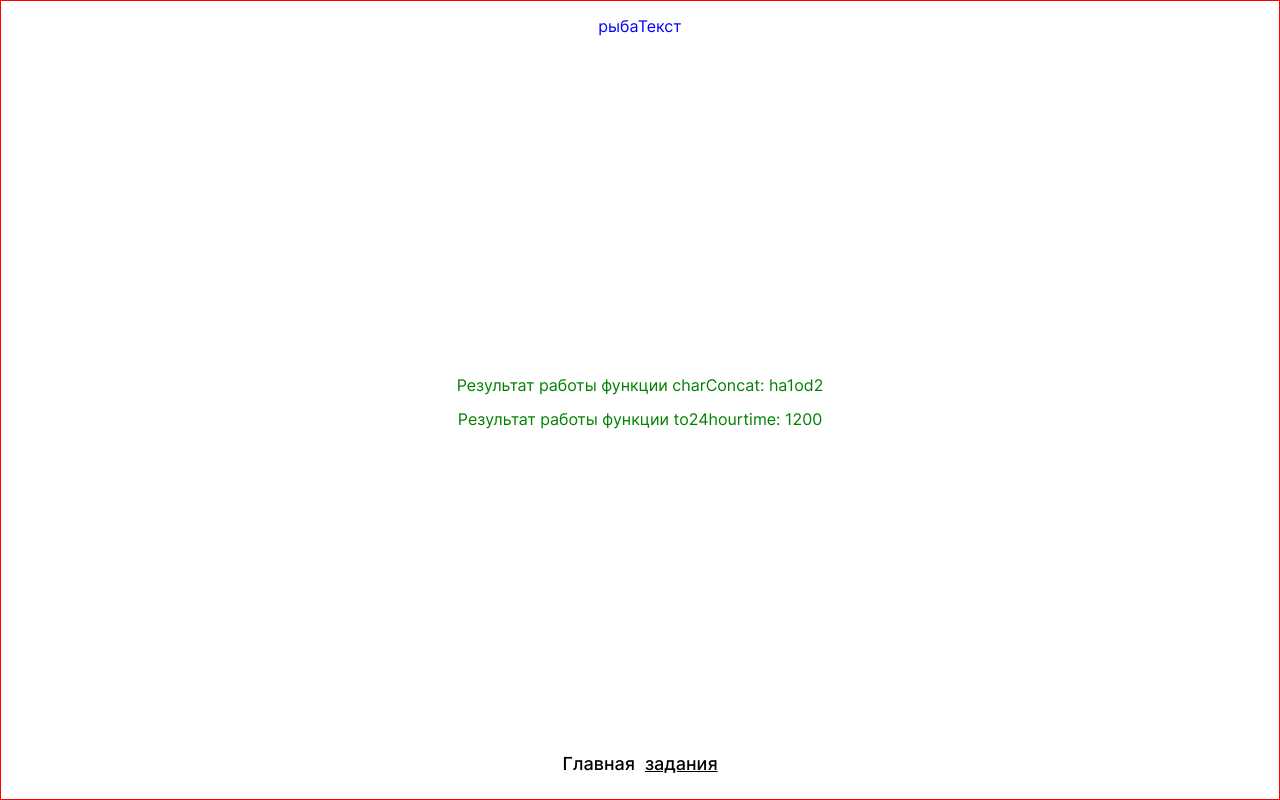
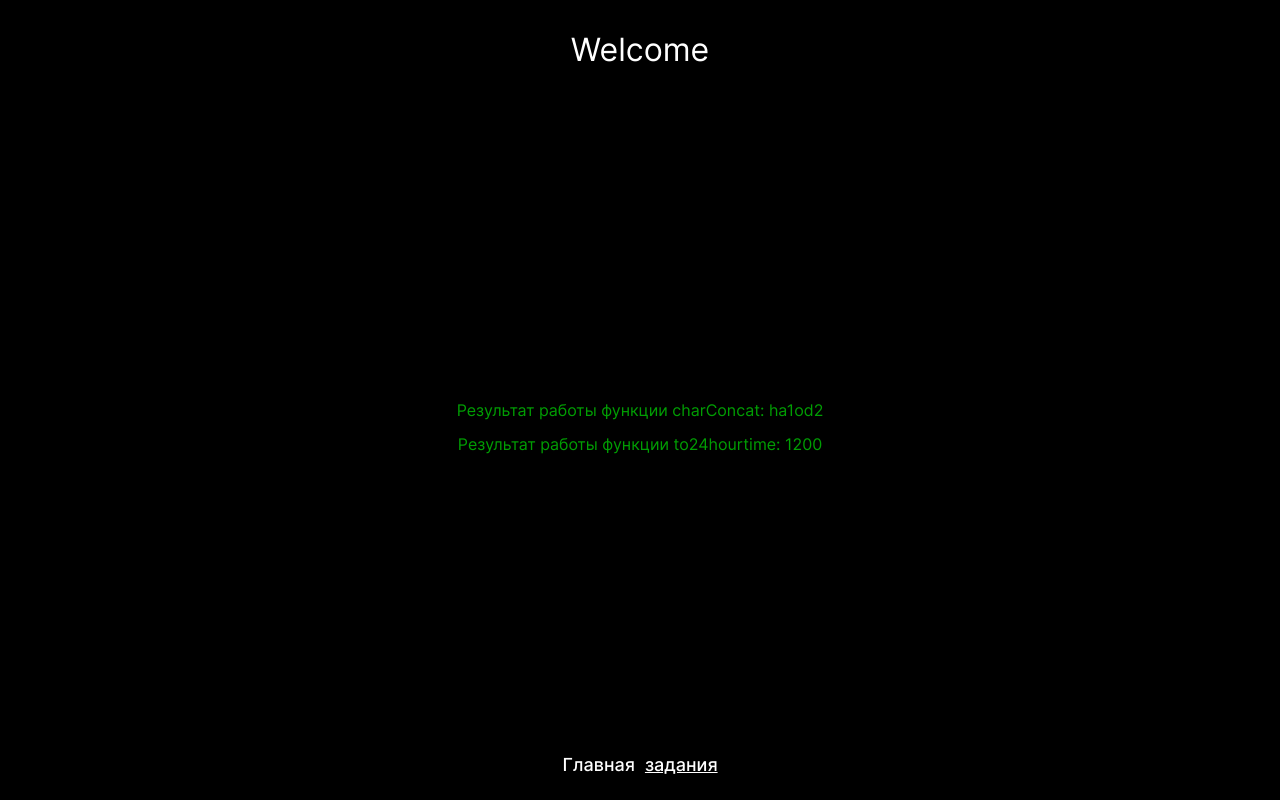
Before and after one commit to TimAbuev/keys, a React (Create React App) app: page /tasks in a window 1280 px wide. Built offline with nearby package versions, Linux system fonts and the light colour scheme.

Commit message:
feat: add variables.css

```diff
--- a/src/components/app/App.css
+++ b/src/components/app/App.css
@@ -9,5 +9,6 @@
   max-width: 1280px;
   margin: 0 auto;
   justify-content: space-between;
-  border: 1px solid red;
+  background-color: var(--background-color);
+  color: var(--font-color);
 }
--- a/src/components/header/Header.css
+++ b/src/components/header/Header.css
@@ -1,3 +1,3 @@
 .header {
-  color: blue;
+  font-size: 32px;
 }
--- a/src/components/header/Header.js
+++ b/src/components/header/Header.js
@@ -5,7 +5,7 @@ function Header() {
 
   return (
     <header className='header'>
-      <p>рыбаТекст</p>
+      <p>Welcome</p>
     </header>
   );
 }
--- a/src/components/navigation/Navigation.css
+++ b/src/components/navigation/Navigation.css
@@ -2,7 +2,7 @@
   width: max-content;
   display: inline-block;
   text-decoration: none;
-  color: black;
+  color: var(--font-color);
   font-weight: 500;
   font-size: 18px;
   line-height: 22px;
--- a/src/components/tasks/Tasks.css
+++ b/src/components/tasks/Tasks.css
@@ -1,3 +1,3 @@
 .tasks {
-  color: green;
+  color: var(--font-color2);
 }
--- a/src/index.css
+++ b/src/index.css
@@ -1,2 +1,3 @@
 @import url(./vendor/normalize.css);
 @import url(./vendor/fonts.css);
+@import url(./vendor/variables.css);
--- /dev/null
+++ b/src/vendor/variables.css
@@ -0,0 +1,5 @@
+:root {
+  --background-color: black;
+  --font-color: white;
+  --font-color2: #009e03;
+}
```
